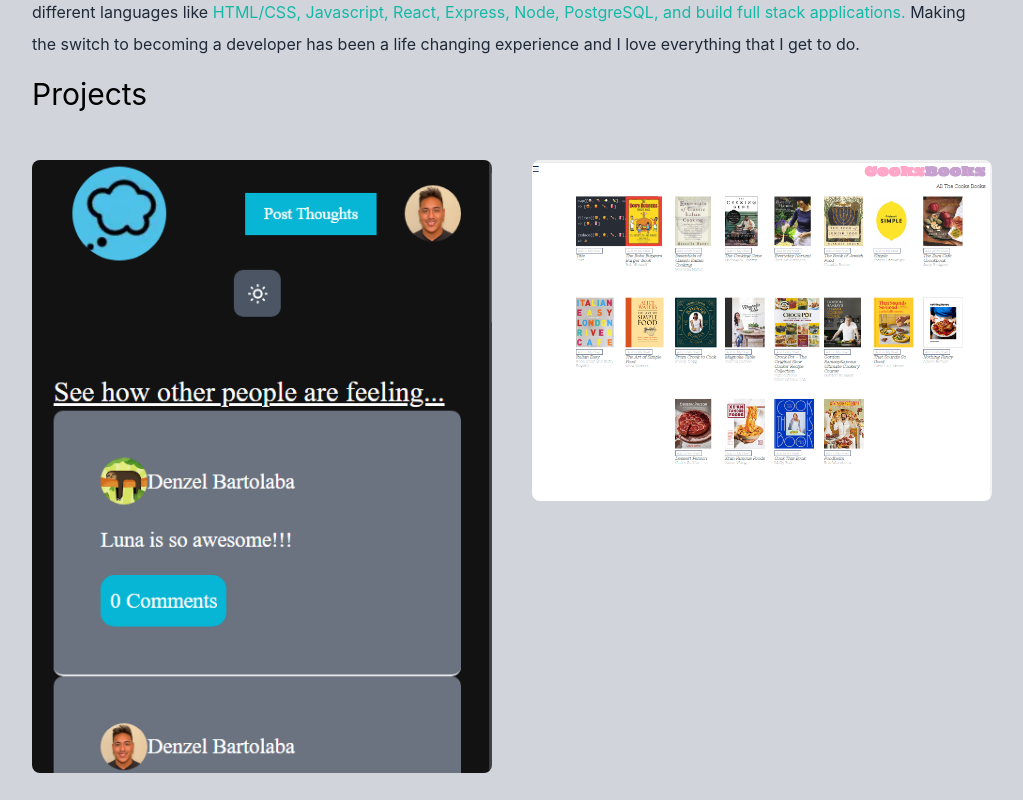
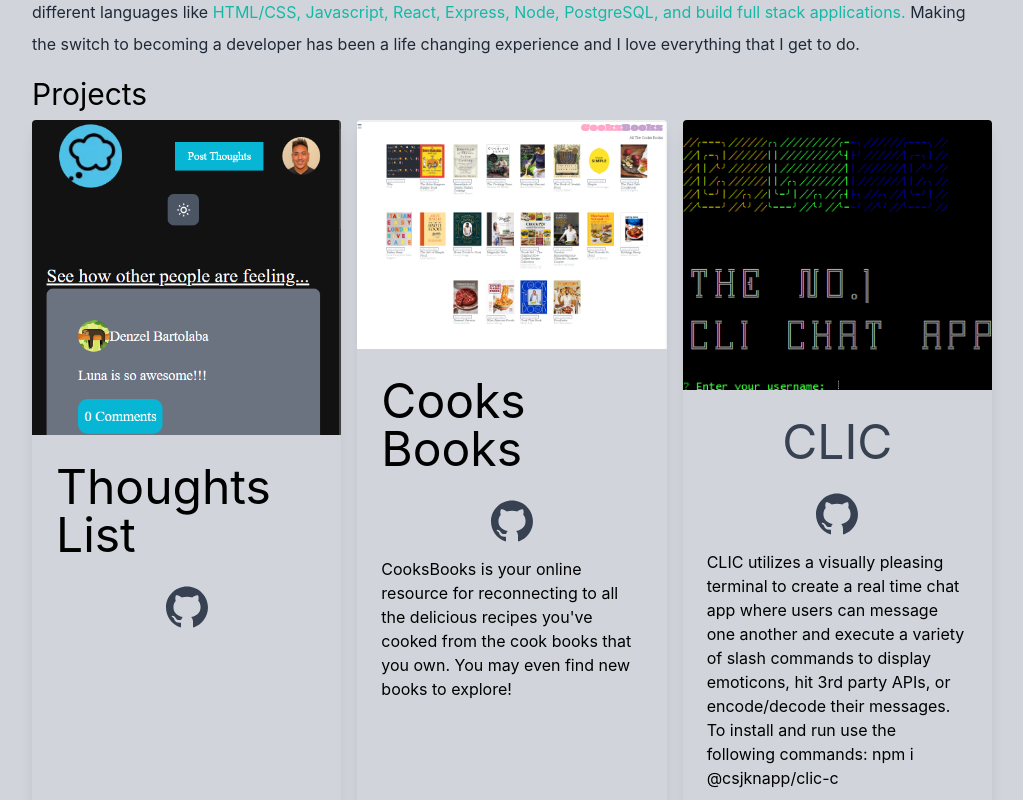
Before and after one commit to xDenzelB/denzel-portfolio, a Next.js app: page / in a window 1280 px wide. Shown: the part 1480-2280 px from the top of the page, without its empty margins (128-1151 px from the left). Built offline with nearby package versions, Linux system fonts and the light colour scheme.

Commit message:
about finished, need to add details for Thoughts list and link tags

```diff
--- a/pages/index.js
+++ b/pages/index.js
@@ -80,16 +80,57 @@ export default function Home() {
             </p>
 
           </div>
-          <h1 className='text-3xl py-2 dark:text-white'>Projects</h1>
-          <div id='projects' className='flex flex-col gap-10 py-10 lg:flex-row lg:flex-wrap'>
-            <div className='basis-1/3 flex-1'>
-              <Image className='rounded-lg object-cover w-32 h-32' layout='responsive' src={Thoughts} />
-            </div>
-            <div className='basis-1/3 flex-1'>
-              <Image className='rounded-lg object-scale-down w-32 h-32' layout='responsive' src={Cooks} />
-            </div>
-            <div className='basis-1/3 flex-1'>
-              <Image className='rounded-lg  object-cover w-32 h-32' layout='responsive' src={CLIC} />
+          <div className='container mx-auto'>
+            <h1 className='text-3xl py-2 dark:text-white'>Projects</h1>
+            <div id='projects' className='grid grid-cols-3 gap-4'>
+              <div className='max-w-sm rounded overflow-hidden shadow-lg'>
+                <Image className='w-full hover:animate-pulse' layout='responsive' src={Thoughts} />
+                <div className='px-6 py-4 dark:bg-gray-400'>
+                  <div className='text-5xl flex justify-center gap-16 py-3 dark:text-gray-200'>
+                    Thoughts List
+                  </div>
+                  <div className='text-5xl flex justify-center gap-16 py-3 text-gray-700 dark:text-white'>
+                    <a className='cursor-pointer'>
+                      <AiFillGithub />
+                    </a>
+                  </div>
+                  <p>
+
+                  </p>
+                </div>
+              </div>
+              <div className='max-w-sm rounded overflow-hidden shadow-lg'>
+                <Image className='w-full hover:animate-pulse' layout='responsive' src={Cooks} />
+                <div className='px-6 py-4 dark:bg-gray-400'>
+                  <div className='text-5xl flex justify-center gap-16 py-3 dark:text-gray-200'>
+                    Cooks Books
+                  </div>
+                  <div className='text-5xl flex justify-center gap-16 py-3 text-gray-700 dark:text-white'>
+                    <a className='cursor-pointer'>
+                      <AiFillGithub />
+                    </a>
+                  </div>
+                  <p>
+                    CooksBooks is your online resource for reconnecting to all the delicious recipes you've cooked from the cook books that you own. You may even find new books to explore!
+                  </p>
+                </div>
+              </div>
+              <div className='max-w-sm rounded overflow-hidden shadow-lg'>
+                <Image className='w-full hover:animate-pulse' layout='responsive' src={CLIC} />
+                <div className='px-6 py-4 dark:bg-gray-400'>
+                  <div className='text-5xl flex justify-center gap-16 py-3 text-gray-700 dark:text-gray-200'>
+                    CLIC
+                  </div>
+                  <div className='text-5xl flex justify-center gap-16 py-3 text-gray-700 dark:text-gray-200'>
+                    <a className='cursor-pointer'>
+                      <AiFillGithub />
+                    </a>
+                  </div>
+                  <p>
+                    CLIC utilizes a visually pleasing terminal to create a real time chat app where users can message one another and execute a variety of slash commands to display emoticons, hit 3rd party APIs, or encode/decode their messages. To install and run use the following commands: npm i @csjknapp/clic-c
+                  </p>
+                </div>
+              </div>
             </div>
           </div>
         </section>
```
Also changed, not shown: public/Thoughts.png.
